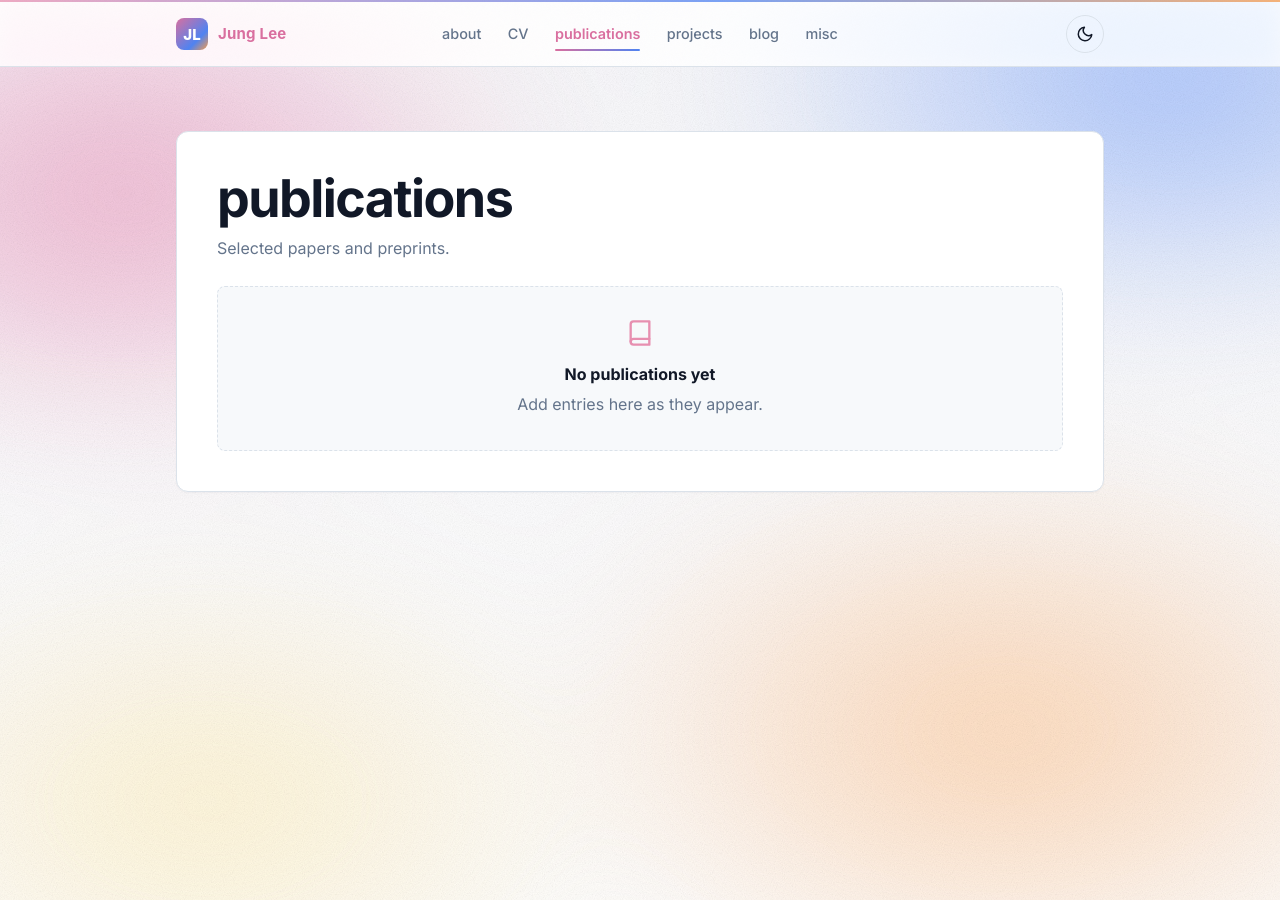
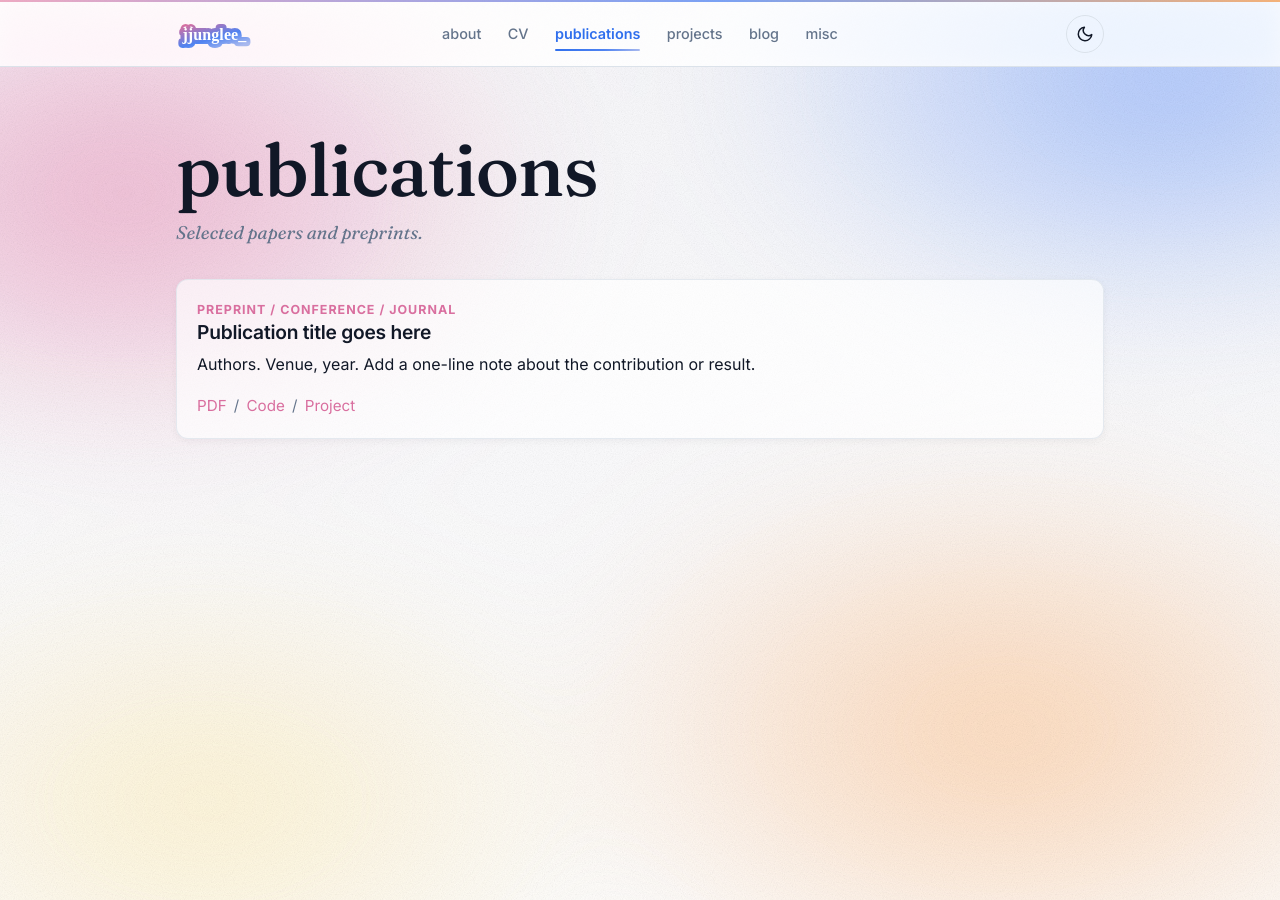
Before and after one commit to leejungp2/leejungp2.github.io, a Jekyll site: the page built from _pages/publications.md, in a window 1280 px wide. Built offline with Jekyll 4.4.1, drawn with Linux system fonts in a browser that asks for light colours.

Commit message:
Refine portfolio layout and branding

```diff
--- a/_data/socials.yml
+++ b/_data/socials.yml
@@ -2,5 +2,4 @@
 # Set `url` to empty string to hide a button.
 github: "https://github.com/leejungp2"
 
-# TODO: replace with your real LinkedIn profile URL.
-linkedin: "https://www.linkedin.com/"
+linkedin: "https://www.linkedin.com/in/jjung-lee/"
--- a/_layouts/page.html
+++ b/_layouts/page.html
@@ -2,7 +2,7 @@
 layout: default
 ---
 
-<article class="app-surface">
+<article class="page-shell{% if page.surface %} app-surface{% endif %}">
   <div class="page-header">
     <h1>{{ page.title }}</h1>
     {%- if page.description -%}
--- a/_pages/publications.md
+++ b/_pages/publications.md
@@ -11,8 +11,11 @@ description: Selected papers and preprints. <!-- TODO -->
   Authors · *Venue*, Year · [PDF](#) · [Code](#)
 -->
 
-<div class="empty-state">
-  <svg class="empty-icon" viewBox="0 0 24 24" fill="none" stroke="currentColor" stroke-width="2" stroke-linecap="round" stroke-linejoin="round" aria-hidden="true"><path d="M4 19.5A2.5 2.5 0 0 1 6.5 17H20"/><path d="M6.5 2H20v20H6.5A2.5 2.5 0 0 1 4 19.5v-15A2.5 2.5 0 0 1 6.5 2z"/></svg>
-  <strong>No publications yet</strong>
-  Add entries here as they appear.
+<div class="soft-list publication-list">
+  <div class="soft-item">
+    <div class="item-kicker">Preprint / Conference / Journal</div>
+    <h3>Publication title goes here</h3>
+    <p>Authors. Venue, year. Add a one-line note about the contribution or result.</p>
+    <p class="item-links"><a href="#">PDF</a> <span>/</span> <a href="#">Code</a> <span>/</span> <a href="#">Project</a></p>
+  </div>
 </div>
--- a/assets/css/main.css
+++ b/assets/css/main.css
@@ -285,12 +285,12 @@ img { max-width: 100%; height: auto; }
   transition: color 0.2s ease;
 }
 .site-nav a:hover {
-  color: var(--pink-strong);
+  color: var(--blue-deep);
   text-decoration: none;
 }
-/* Active item: emphasized in the point color + a rose/blue underline accent. */
+/* Active item: blue text + the same blue-only gradient as primary buttons. */
 .site-nav a.is-active {
-  color: var(--pink-strong);
+  color: var(--blue-deep);
   font-weight: 600;
 }
 .site-nav a.is-active::after {
@@ -301,7 +301,7 @@ img { max-width: 100%; height: auto; }
   bottom: 1px;
   height: 2px;
   border-radius: 2px;
-  background: linear-gradient(90deg, var(--pink-strong), var(--blue));
+  background: linear-gradient(135deg, var(--blue-deep) 0%, var(--blue) 58%, var(--periwinkle) 100%);
 }
 
 .header-actions {
@@ -369,18 +369,70 @@ img { max-width: 100%; height: auto; }
   color: var(--muted-foreground);
   margin: 0;
 }
+.page-shell .page-header {
+  margin-bottom: 2rem;
+}
+.page-shell .page-header h1 {
+  font-family: var(--font-serif);
+  font-weight: 500;
+  font-size: clamp(2.7rem, 6vw, 4.6rem);
+  letter-spacing: -0.015em;
+}
+.page-shell .page-header p {
+  max-width: 34rem;
+  font-family: var(--font-serif);
+  font-style: italic;
+  font-size: 1.15rem;
+}
+
+.soft-list {
+  display: grid;
+  gap: 0.9rem;
+  width: 100%;
+}
+.soft-item {
+  border-radius: 12px;
+  border: 1px solid color-mix(in srgb, var(--border) 70%, transparent);
+  background: color-mix(in srgb, var(--card) 66%, transparent);
+  -webkit-backdrop-filter: blur(14px);
+  backdrop-filter: blur(14px);
+  box-shadow: 0 2px 8px rgba(15, 23, 42, 0.05);
+  padding: 1.25rem;
+}
+.soft-item h3 {
+  margin-top: 0;
+}
+.soft-item p:last-child {
+  margin-bottom: 0;
+}
+.item-kicker {
+  color: var(--pink-strong);
+  font-size: 0.78rem;
+  font-weight: 700;
+  letter-spacing: 0.08em;
+  text-transform: uppercase;
+}
+.item-links {
+  display: flex;
+  flex-wrap: wrap;
+  gap: 0.45rem;
+  color: var(--muted-foreground);
+  font-size: 0.95rem;
+}
 
 /* repeated interactive cards */
 .card-grid {
   display: grid;
-  grid-template-columns: repeat(auto-fill, minmax(260px, 1fr));
+  grid-template-columns: repeat(auto-fit, minmax(min(100%, 260px), 1fr));
   gap: 1.25rem;
 }
 .interactive-card {
   border-radius: 12px;
-  border: 1px solid var(--border);
-  background: var(--card);
-  box-shadow: var(--shadow-card);
+  border: 1px solid color-mix(in srgb, var(--border) 70%, transparent);
+  background: color-mix(in srgb, var(--card) 66%, transparent);
+  -webkit-backdrop-filter: blur(14px);
+  backdrop-filter: blur(14px);
+  box-shadow: 0 2px 8px rgba(15, 23, 42, 0.05);
   padding: 1.5rem;
   transition: transform 0.25s ease, box-shadow 0.25s ease, border-color 0.25s ease;
 }
@@ -388,8 +440,8 @@ img { max-width: 100%; height: auto; }
 @media (hover: hover) {
   .interactive-card:hover {
     transform: translateY(-2px);
-    border-color: rgba(28, 28, 28, 0.18);
-    box-shadow: var(--shadow-card-hover);
+    border-color: color-mix(in srgb, var(--blue) 28%, var(--border));
+    box-shadow: 0 4px 12px rgba(15, 23, 42, 0.07);
   }
 }
 [data-theme="dark"] .interactive-card:hover {
```
Also changed, not shown: DESIGN.md (+6 -0 lines), assets/img/logo.svg.
